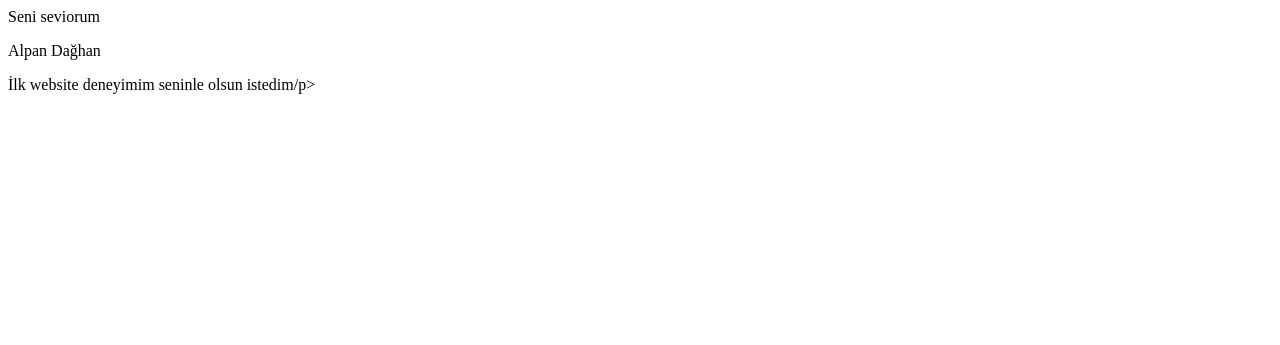
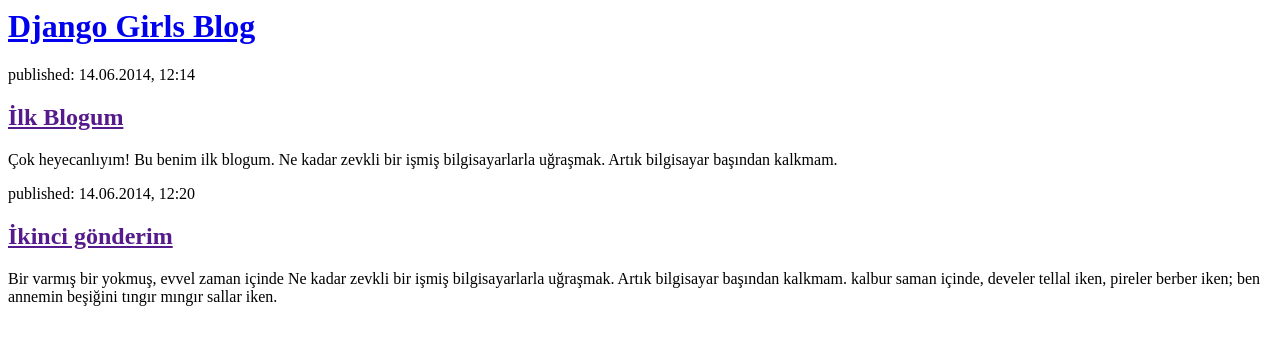
Before and after one commit to cokomij/my-first-blog, a Django app: page / in a window 1280 px wide. Shown: the top 345 px of the page. Run offline with Django 3.2, Linux system fonts and the light colour scheme.

Commit message:
Site için HTML dosyasını değiştirdim.

```diff
--- a/blog/templates/blog/post_list.html
+++ b/blog/templates/blog/post_list.html
@@ -1,12 +1,24 @@
+
 
 
 <html>
     <head>
-        <title>Nida'nın blogu</title>
+        <title>Django Girls blog</title>
     </head>
     <body>
-        <p>Seni seviorum</p>
-        <p>Alpan Dağhan</p>
-    <p>İlk website deneyimim seninle olsun istedim/p>
+        <div>
+            <h1><a href="/">Django Girls Blog</a></h1>
+        </div>
+        <div>
+            <p>published: 14.06.2014, 12:14</p>
+            <h2><a href="">İlk Blogum</a></h2>
+            <p>Çok heyecanlıyım! Bu benim ilk blogum. Ne kadar zevkli bir işmiş bilgisayarlarla uğraşmak. Artık bilgisayar başından kalkmam. </p>
+        </div>
+
+        <div>
+            <p>published: 14.06.2014, 12:20</p>
+            <h2><a href="">İkinci gönderim</a></h2>
+            <p>Bir varmış bir yokmuş, evvel zaman içinde Ne kadar zevkli bir işmiş bilgisayarlarla uğraşmak. Artık bilgisayar başından kalkmam. kalbur saman içinde, develer tellal iken, pireler berber iken; ben annemin beşiğini tıngır mıngır sallar iken.</p>
+        </div>
     </body>
 </html>
```
